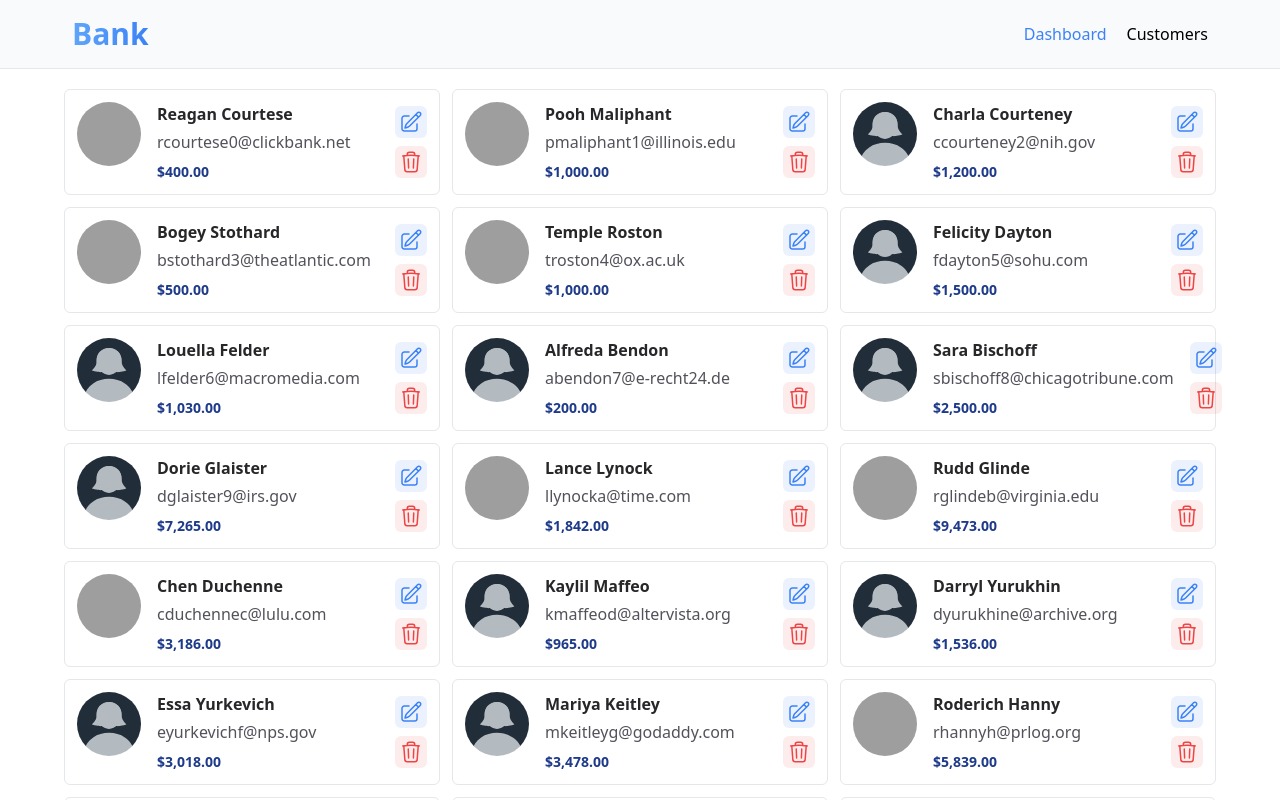
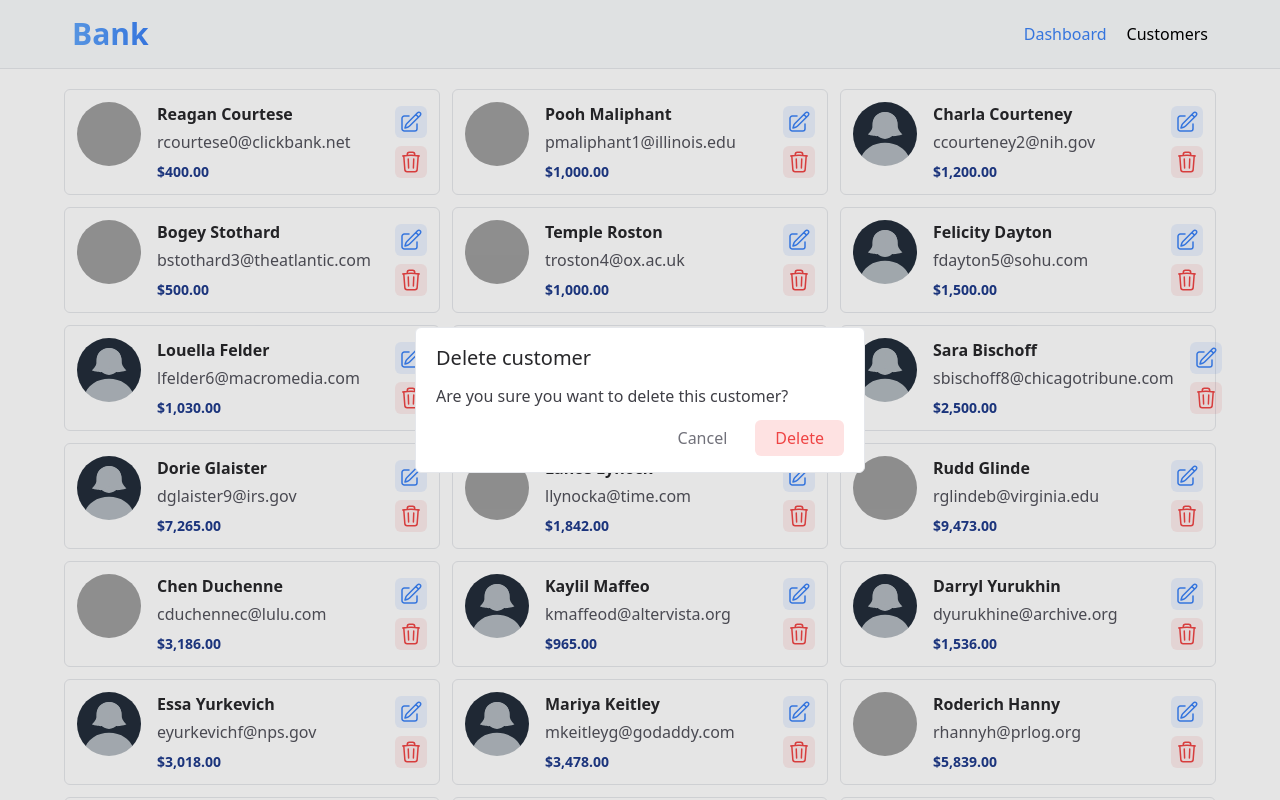
Before and after one commit to abdellah711/bank-app, an Angular app: page / in a window 1280 px wide. Both pictures are taken after a click on the button 411 px from the left and 162 px from the top of the page. Shown: the top 800 px of the page. Built offline with nearby package versions, Linux system fonts and the light colour scheme; data requests are answered from the project's data file; grey boxes are pictures that could not be loaded.

Commit message:
implement delete customer functionality

```diff
--- a/db.json
+++ b/db.json
@@ -299,16 +299,6 @@
       "address": "3 Anniversary Court",
       "account-type": "checking",
       "balance": 880
-    },
-    {
-      "firstName": "alaoui",
-      "lastName": "abdellah",
-      "email": "alaoui.midelt@gmail.com",
-      "address": "test",
-      "balance": "2000",
-      "gender": "Male",
-      "account-type": "savings",
-      "id": "4SzbHbW"
     }
   ]
 }
--- a/src/app/components/customer-card/customer-card.component.html
+++ b/src/app/components/customer-card/customer-card.component.html
@@ -15,7 +15,7 @@
                     d="M16.862 4.487l1.687-1.688a1.875 1.875 0 112.652 2.652L10.582 16.07a4.5 4.5 0 01-1.897 1.13L6 18l.8-2.685a4.5 4.5 0 011.13-1.897l8.932-8.931zm0 0L19.5 7.125M18 14v4.75A2.25 2.25 0 0115.75 21H5.25A2.25 2.25 0 013 18.75V8.25A2.25 2.25 0 015.25 6H10" />
             </svg>
         </button>
-        <button class="bg-red-500/10 p-1 rounded-md text-red-500">
+        <button class="bg-red-500/10 p-1 rounded-md text-red-500" (click)="onDelete()">
             <svg xmlns="http://www.w3.org/2000/svg" fill="none" viewBox="0 0 24 24" stroke-width="1.5" stroke="currentColor" class="w-6 h-6">
                 <path stroke-linecap="round" stroke-linejoin="round" d="M14.74 9l-.346 9m-4.788 0L9.26 9m9.968-3.21c.342.052.682.107 1.022.166m-1.022-.165L18.16 19.673a2.25 2.25 0 01-2.244 2.077H8.084a2.25 2.25 0 01-2.244-2.077L4.772 5.79m14.456 0a48.108 48.108 0 00-3.478-.397m-12 .562c.34-.059.68-.114 1.022-.165m0 0a48.11 48.11 0 013.478-.397m7.5 0v-.916c0-1.18-.91-2.164-2.09-2.201a51.964 51.964 0 00-3.32 0c-1.18.037-2.09 1.022-2.09 2.201v.916m7.5 0a48.667 48.667 0 00-7.5 0" />
               </svg>
--- a/src/app/components/customer-card/customer-card.component.ts
+++ b/src/app/components/customer-card/customer-card.component.ts
@@ -1,4 +1,4 @@
-import { Component, Input } from '@angular/core';
+import { Component, EventEmitter, Input, Output } from '@angular/core';
 import { CommonModule } from '@angular/common';
 import { Customer } from 'src/app/models/customer.model';
 
@@ -12,7 +12,9 @@ import { Customer } from 'src/app/models/customer.model';
 })
 export class CustomerCardComponent {
   @Input() customer!: Customer;
+  @Output() delete = new EventEmitter<Customer>()
 
-
-
+  onDelete() {
+    this.delete.emit(this.customer)
+  }
 }
--- a/src/app/components/customers-list/customers-list.component.html
+++ b/src/app/components/customers-list/customers-list.component.html
@@ -1,6 +1,18 @@
 <div *ngIf="isLoading" class="grid place-items-center pt-5">
     <div class="w-8 aspect-square border-2 border-blue-500 border-t-transparent animate-spin rounded-full"></div>
 </div>
-<div class="grid grid-cols-3 gap-3">
-    <app-customer-card *ngFor="let customer of customers" [customer]="customer"></app-customer-card>
+<div class="grid grid-cols-3 gap-3 pb-5">
+    <app-customer-card *ngFor="let customer of customers" [customer]="customer"
+        (delete)="onDelete($event)"></app-customer-card>
 </div>
+
+<app-modal *ngIf="customerToDelete" title="Delete customer" body="Are you sure you want to delete this customer?">
+    <div class="flex gap-2 justify-end">
+        <button class="text-zinc-500 px-5 py-1.5 rounded-md transition hover:bg-zinc-100 active:scale-95"
+            (click)="closeModal()" [disabled]="isDeleting">Cancel</button>
+        <button class="bg-red-100 text-red-500 px-5 py-1.5 rounded-md transition hover:bg-red-200 active:scale-95"
+            (click)="deleteCustomer()" [disabled]="isDeleting">
+            {{isDeleting ? 'Loading...':'Delete'}}
+        </button>
+    </div>
+</app-modal>
--- a/src/app/components/customers-list/customers-list.component.ts
+++ b/src/app/components/customers-list/customers-list.component.ts
@@ -1,12 +1,14 @@
-import { Component, Input } from '@angular/core';
+import { Component, EventEmitter, Input, Output } from '@angular/core';
 import { CommonModule } from '@angular/common';
 import { Customer } from 'src/app/models/customer.model';
 import { CustomerCardComponent } from '../customer-card/customer-card.component';
+import { ModalComponent } from 'src/app/modal/modal.component';
+import { CustomersService } from 'src/app/customers.service';
 
 @Component({
   selector: 'app-customers-list',
   standalone: true,
-  imports: [CommonModule, CustomerCardComponent],
+  imports: [CommonModule, CustomerCardComponent, ModalComponent],
   templateUrl: './customers-list.component.html',
   styles: [
   ]
@@ -16,7 +18,28 @@ export class CustomersListComponent {
   @Input() isLoading?: boolean
   @Input() error?: string
 
+  @Output() delete = new EventEmitter<Customer>()
 
+  customerToDelete?: Customer
+  isDeleting = false
 
+  constructor(private customersService: CustomersService) { }
 
+  onDelete(customer: Customer) {
+    this.customerToDelete = customer
+  }
+
+  deleteCustomer() {
+    if(!this.customerToDelete) return
+    this.isDeleting = true
+    this.customersService.deleteCustomer(this.customerToDelete.id).subscribe(() => {
+      this.delete.emit(this.customerToDelete)
+      this.isDeleting = false
+      this.customerToDelete = undefined
+    })
+  }
+
+  closeModal() {
+    this.customerToDelete = undefined
+  }
 }
--- a/src/app/components/navbar/navbar.component.html
+++ b/src/app/components/navbar/navbar.component.html
@@ -1,4 +1,4 @@
-<nav class="border-b bg-slate-50 mb-5">
+<nav class="border-b bg-slate-50 mb-5 sticky top-0">
     <div class="max-w-6xl mx-auto flex justify-between items-center px-2 py-4">
         <a class="bg-gradient-to-r from-blue-400 to-blue-500 font-bold text-3xl bg-clip-text text-transparent"
             routerLink="/">Bank</a>
--- a/src/app/customers-route/customers-route.component.html
+++ b/src/app/customers-route/customers-route.component.html
@@ -1,4 +1,4 @@
 <div class="flex flex-col gap-5">
     <a routerLink="/customers/new" class="py-2 px-4 bg-blue-500/10 text-blue-500 rounded-md self-end">Create new customer</a>
-    <app-customers-list [customers]="customers" [isLoading]="isLoading" [error]="error"></app-customers-list>
+    <app-customers-list [customers]="customers" [isLoading]="isLoading" [error]="error" (delete)="onDelete($event)"></app-customers-list>
 </div>
--- a/src/app/customers-route/customers-route.component.ts
+++ b/src/app/customers-route/customers-route.component.ts
@@ -39,4 +39,9 @@ export class CustomersRouteComponent {
     });
   }
 
+
+  onDelete(customer: Customer) {
+    this.customers = this.customers?.filter(c => c.id !== customer.id)
+  }
+
 }
--- a/src/app/customers.service.ts
+++ b/src/app/customers.service.ts
@@ -28,4 +28,8 @@ export class CustomersService {
     return this.http.post<Customer>(`${BASE_URL}/customers`, customer);
   }
 
+  deleteCustomer(id: string): Observable<any> {
+    return this.http.delete(`${BASE_URL}/customers/${id}`);
+  }
+
 }
--- /dev/null
+++ b/src/app/modal/modal.component.html
@@ -0,0 +1,7 @@
+<div class="fixed inset-0 bg-black/10 z-50 grid place-items-center">
+    <div class="bg-white rounded-md px-5 py-4 border w-[min(90vw,450px)] flex flex-col gap-3">
+        <h2 class="text-zinc-800 text-xl font-medium">{{title}}</h2>
+        <p class="text-zinc-700">{{body}}</p>
+        <ng-content></ng-content>
+    </div>
+</div>
--- /dev/null
+++ b/src/app/modal/modal.component.ts
@@ -0,0 +1,16 @@
+import { Component, Input } from '@angular/core';
+import { CommonModule } from '@angular/common';
+
+@Component({
+  selector: 'app-modal',
+  standalone: true,
+  imports: [CommonModule],
+  templateUrl: './modal.component.html',
+  styles: [
+  ]
+})
+export class ModalComponent {
+  @Input() title?: string
+  @Input() body?: string
+
+}
```
